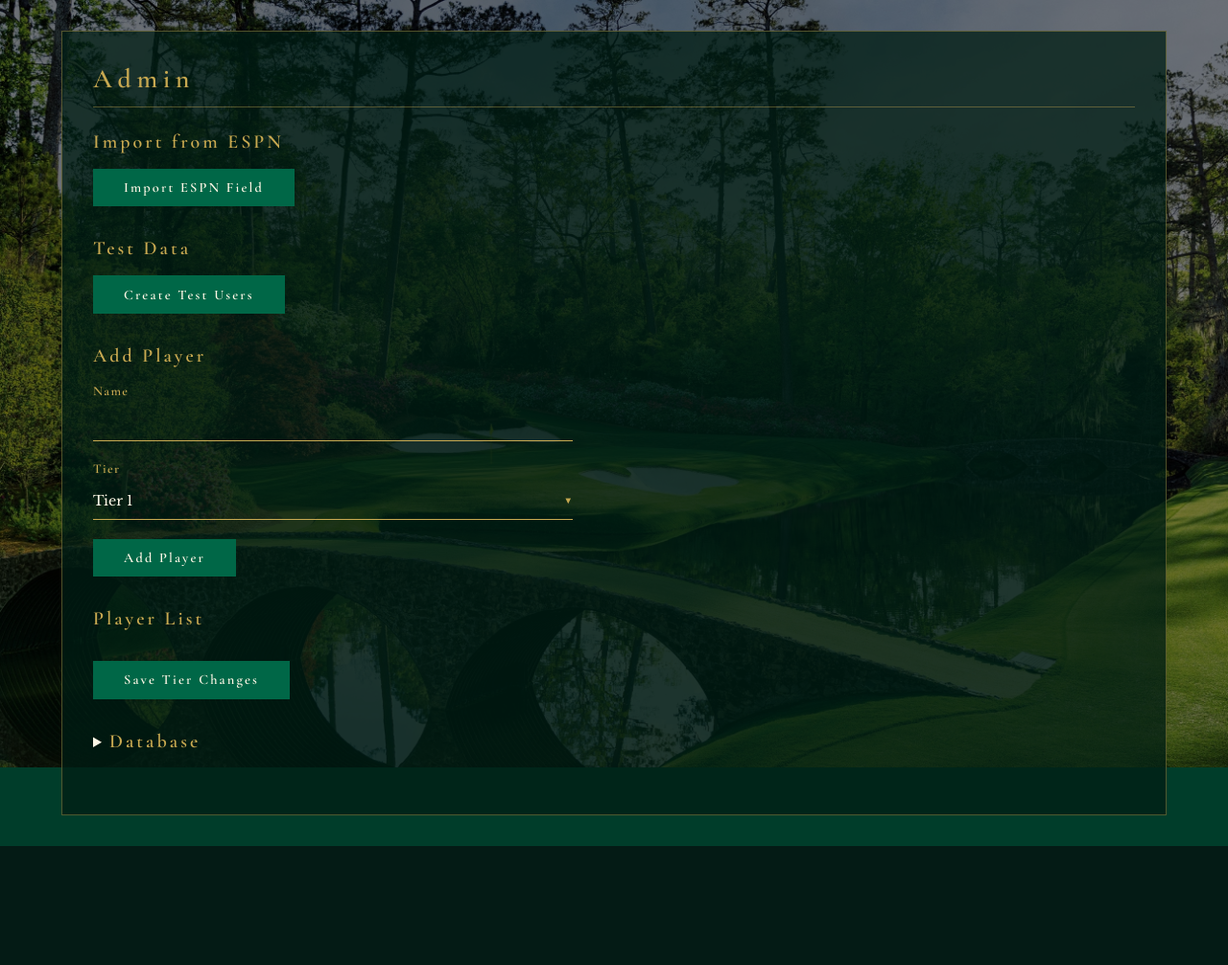
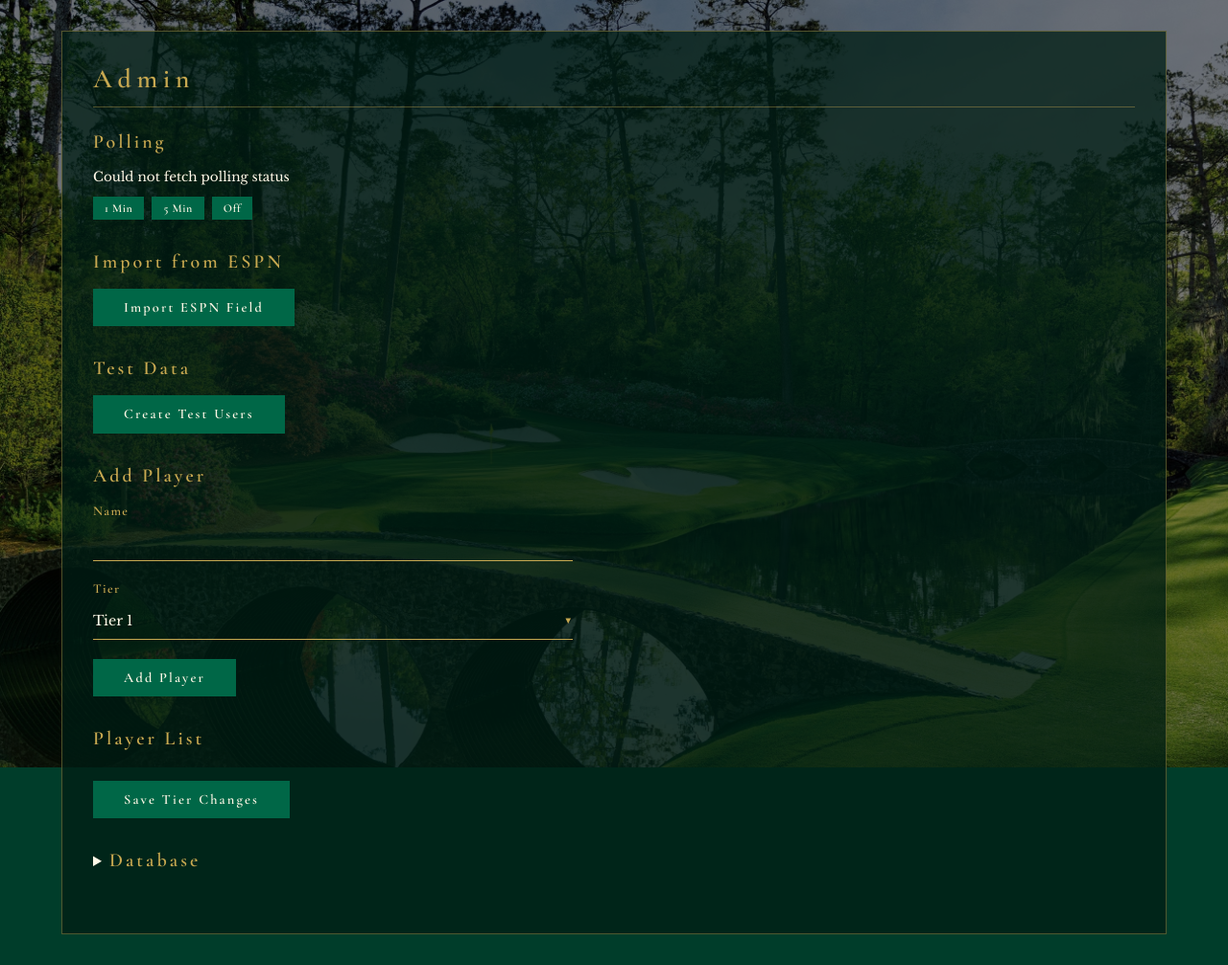
Before and after one commit to coryinsiderz/masters-pool, a Flask app: template templates/admin.html in a window 1280 px wide. Shown: the whole page at 96% size. Before the commit the page ends 882 px from the top, so only its background shows below. Run offline with Flask 3, Linux system fonts and the light colour scheme; the template is opened without the code that fills it, so the values that code supplies are empty; some libraries are stand-ins or nearby versions.

Commit message:
Background polling scheduler with admin controls: 1min, 5min, off intervals

```diff
--- a/app.py
+++ b/app.py
@@ -1,3 +1,4 @@
+import logging
 import os
 from datetime import datetime, timedelta, timezone
 
@@ -10,16 +11,65 @@ from config import Config
 
 load_dotenv()
 
+logging.basicConfig(level=logging.INFO)
+logger = logging.getLogger(__name__)
+
 app = Flask(__name__)
 app.config.from_object(Config)
 app.secret_key = Config.SECRET_KEY
 app.permanent_session_lifetime = timedelta(days=30)
+
+# Scheduler instance (accessible to admin routes)
+scheduler = None
 
 
 def get_db_connection():
     conn = psycopg2.connect(Config.DATABASE_URL)
     conn.autocommit = True
     return conn
+
+
+def _poll_job():
+    """Background job that calls update_scores with its own connection."""
+    from services.espn import update_scores
+    logger.info("Scheduler polling ESPN at %s", datetime.now(timezone.utc).isoformat())
+    success = update_scores()
+    logger.info("Scheduler poll %s", "succeeded" if success else "failed")
+
+
+def _should_start_scheduler():
+    """Determine if we should start the scheduler in this process."""
+    if Config.ENABLE_POLLING != "1":
+        return False
+    # In Flask debug mode, the reloader spawns two processes.
+    # Only start in the main (reloader) process, identified by WERKZEUG_RUN_MAIN.
+    if os.environ.get("FLASK_DEBUG") == "1" or app.debug:
+        return os.environ.get("WERKZEUG_RUN_MAIN") == "true"
+    # Under gunicorn or direct run without debug, always start.
+    return True
+
+
+def start_scheduler(interval=None):
+    """Start or restart the background scheduler."""
+    global scheduler
+    from apscheduler.schedulers.background import BackgroundScheduler
+
+    if interval is None:
+        interval = Config.ESPN_POLL_INTERVAL
+
+    if scheduler and scheduler.running:
+        scheduler.shutdown(wait=False)
+
+    scheduler = BackgroundScheduler()
+    scheduler.add_job(
+        _poll_job,
+        "interval",
+        seconds=interval,
+        id="espn_poll",
+        replace_existing=True,
+    )
+    scheduler.start()
+    logger.info("Scheduler started with %d second interval", interval)
 
 
 @app.before_request
@@ -59,7 +109,6 @@ def format_display_name(username):
     if len(parts) == 1:
         return parts[0].capitalize()
     if len(parts) == 2:
-        # Check if already "First L." format
         if len(parts[1]) == 2 and parts[1].endswith("."):
             return f"{parts[0].capitalize()} {parts[1].upper()}"
         return f"{parts[0].capitalize()} {parts[1][0].upper()}."
@@ -88,6 +137,10 @@ app.register_blueprint(scores_bp)
 app.register_blueprint(admin_bp)
 app.register_blueprint(team_bp)
 
+# Start scheduler if appropriate
+if _should_start_scheduler():
+    start_scheduler()
+
 
 if __name__ == "__main__":
     app.run(host='0.0.0.0', port=8888, debug=True)
--- a/config.py
+++ b/config.py
@@ -11,3 +11,4 @@ class Config:
     PICKS_DEADLINE = "2026-04-09T07:30:00-04:00"
     ESPN_POLL_INTERVAL = int(os.environ.get("ESPN_POLL_INTERVAL", 300))
     ADMIN_USERNAME = os.environ.get("ADMIN_USERNAME", "cory")
+    ENABLE_POLLING = os.environ.get("ENABLE_POLLING", "1")
--- a/routes/admin.py
+++ b/routes/admin.py
@@ -230,3 +230,45 @@ def create_test_users():
     conn.close()
     flash(f"{tier_msg} Created {created} users with {picked} picks.", "success")
     return redirect(url_for("admin.admin"))
+
+
+@admin_bp.route("/admin/polling-status")
+def polling_status():
+    if not is_admin():
+        return "Forbidden", 403
+    from app import scheduler, get_db_connection
+    from models.tournament import get_tournament_state
+
+    interval = 0
+    running = False
+    if scheduler and scheduler.running:
+        running = True
+        job = scheduler.get_job("espn_poll")
+        if job and job.trigger:
+            interval = int(job.trigger.interval.total_seconds())
+
+    conn = get_db_connection()
+    state = get_tournament_state(conn)
+    conn.close()
+    last_poll = state["last_poll_at"].isoformat() if state and state.get("last_poll_at") else None
+
+    return jsonify({
+        "running": running,
+        "interval": interval,
+        "last_poll_at": last_poll,
+    })
+
+
+@admin_bp.route("/admin/set-poll-interval", methods=["POST"])
+def set_poll_interval():
+    if not is_admin():
+        return "Forbidden", 403
+    from app import start_scheduler
+
+    interval = int(request.form.get("interval", 300))
+    if interval not in (60, 300, 7500):
+        interval = 300
+    start_scheduler(interval)
+    label = {60: "1 min", 300: "5 min", 7500: "Off"}.get(interval, f"{interval}s")
+    flash(f"Polling interval set to {label}.", "success")
+    return redirect(url_for("admin.admin"))
--- a/static/css/style.css
+++ b/static/css/style.css
@@ -444,6 +444,15 @@ input:-webkit-autofill:focus {
 
 .actions {
     white-space: nowrap;
+}
+
+.poll-btn {
+    background: var(--augusta-green);
+    color: var(--augusta-cream);
+}
+
+.poll-btn:hover {
+    background: var(--augusta-dark);
 }
 
 
--- a/templates/admin.html
+++ b/templates/admin.html
@@ -5,6 +5,25 @@
 {% block content %}
 <div class="page-container">
     <h1>Admin</h1>
+
+    <section class="admin-section">
+        <h2>Polling</h2>
+        <div id="polling-status" style="margin-bottom:0.75rem;font-size:0.85rem;color:var(--augusta-cream)">Loading...</div>
+        <div style="display:flex;gap:0.5rem;flex-wrap:wrap">
+            <form method="POST" action="{{ url_for('admin.set_poll_interval') }}" style="display:inline">
+                <input type="hidden" name="interval" value="60">
+                <button type="submit" class="btn btn-small poll-btn" data-interval="60">1 Min</button>
+            </form>
+            <form method="POST" action="{{ url_for('admin.set_poll_interval') }}" style="display:inline">
+                <input type="hidden" name="interval" value="300">
+                <button type="submit" class="btn btn-small poll-btn" data-interval="300">5 Min</button>
+            </form>
+            <form method="POST" action="{{ url_for('admin.set_poll_interval') }}" style="display:inline">
+                <input type="hidden" name="interval" value="7500">
+                <button type="submit" class="btn btn-small poll-btn" data-interval="7500">Off</button>
+            </form>
+        </div>
+    </section>
 
     <section class="admin-section">
         <h2>Import from ESPN</h2>
@@ -99,3 +118,29 @@
     </details>
 </div>
 {% endblock %}
+
+{% block scripts %}
+<script>
+(function() {
+    fetch("{{ url_for('admin.polling_status') }}")
+        .then(function(r) { return r.json(); })
+        .then(function(data) {
+            var el = document.getElementById("polling-status");
+            var status = data.running ? "Running" : "Stopped";
+            var intervalLabel = {60: "1 min", 300: "5 min", 7500: "Off"}[data.interval] || data.interval + "s";
+            var lastPoll = data.last_poll_at ? new Date(data.last_poll_at).toLocaleString() : "Never";
+            el.textContent = status + " / " + intervalLabel + " / Last poll: " + lastPoll;
+            document.querySelectorAll(".poll-btn").forEach(function(btn) {
+                var btnInterval = parseInt(btn.getAttribute("data-interval"));
+                if (btnInterval === data.interval) {
+                    btn.style.background = "var(--augusta-gold)";
+                    btn.style.color = "var(--augusta-dark)";
+                }
+            });
+        })
+        .catch(function() {
+            document.getElementById("polling-status").textContent = "Could not fetch polling status";
+        });
+})();
+</script>
+{% endblock %}
```
Also changed, not shown: services/espn.py (+65 -44 lines).
